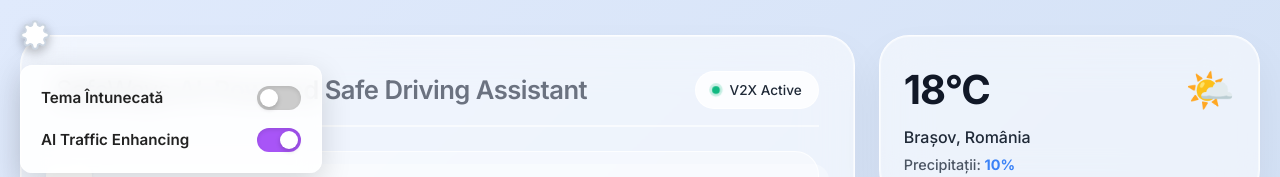
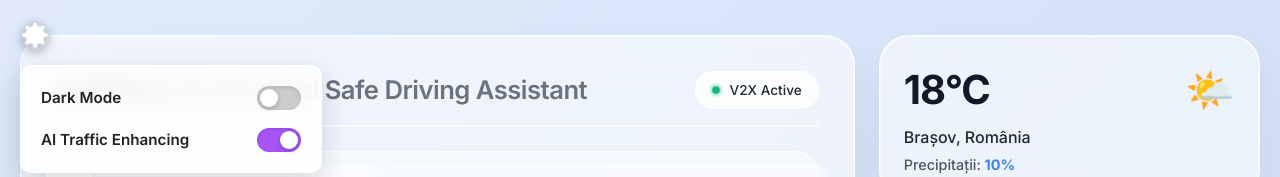
Before and after one commit to luk0111/SafeWays, a React (Vite) app in the folder safeways-frontend/: page / in a window 1280 px wide. Both pictures are taken after a click on the element 35 px from the left and 35 px from the top of the page. Shown: the top 177 px of the page. Built offline with nearby package versions, Linux system fonts and the light colour scheme; no server answers.

Commit message:
Use 'Dark Mode' label in settings
Replace Romanian label 'Tema Întunecată' with English 'Dark Mode' for the dark mode toggle in the mini settings menu (safeways-frontend/src/App.jsx).

```diff
--- a/safeways-frontend/src/App.jsx
+++ b/safeways-frontend/src/App.jsx
@@ -67,7 +67,7 @@ function App() {
             {(isSettingsOpen || isClosing) && (
                 <div className={`mini-settings-menu ${isDarkMode ? 'dark-panel' : ''} ${isClosing ? 'closing' : ''}`}>
                     <div className="setting-row">
-                        <span>Tema Întunecată</span>
+                        <span>Dark Mode</span>
                         <label className="switch">
                             <input
                                 type="checkbox"
```
